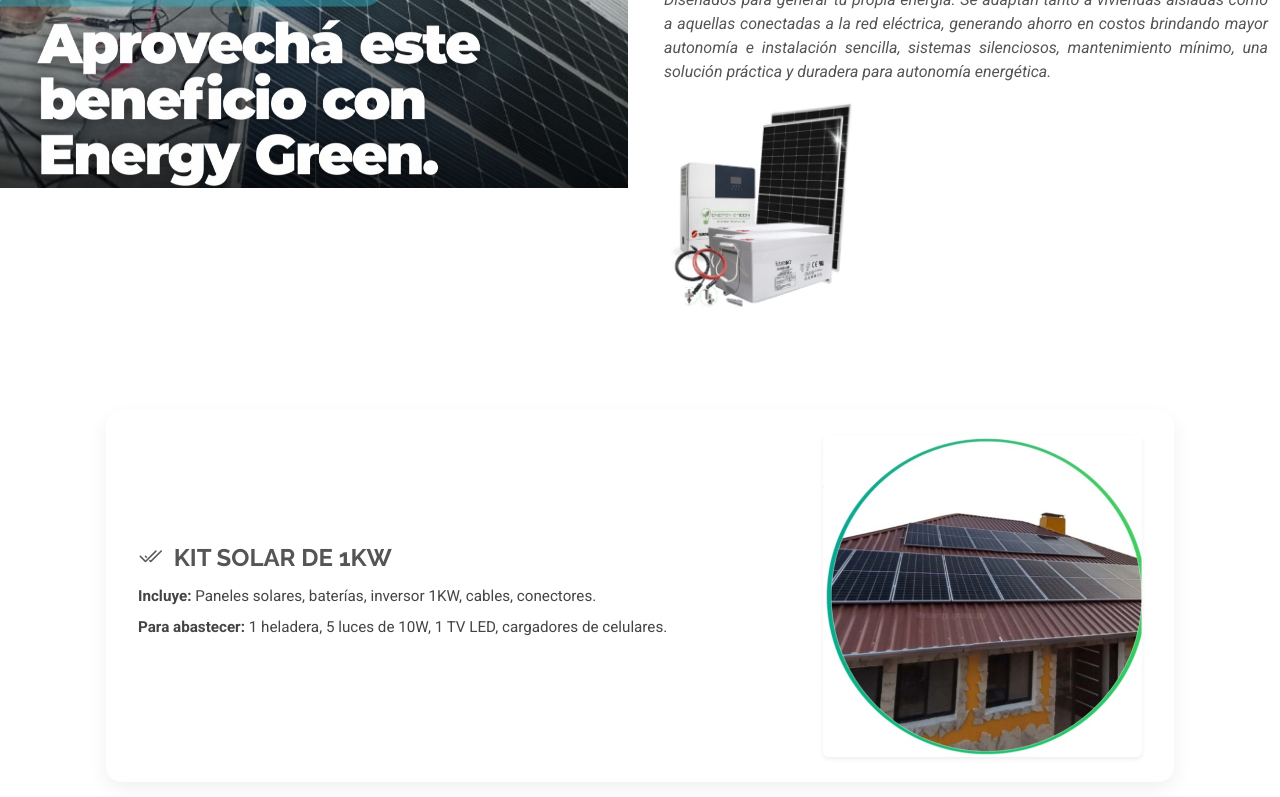
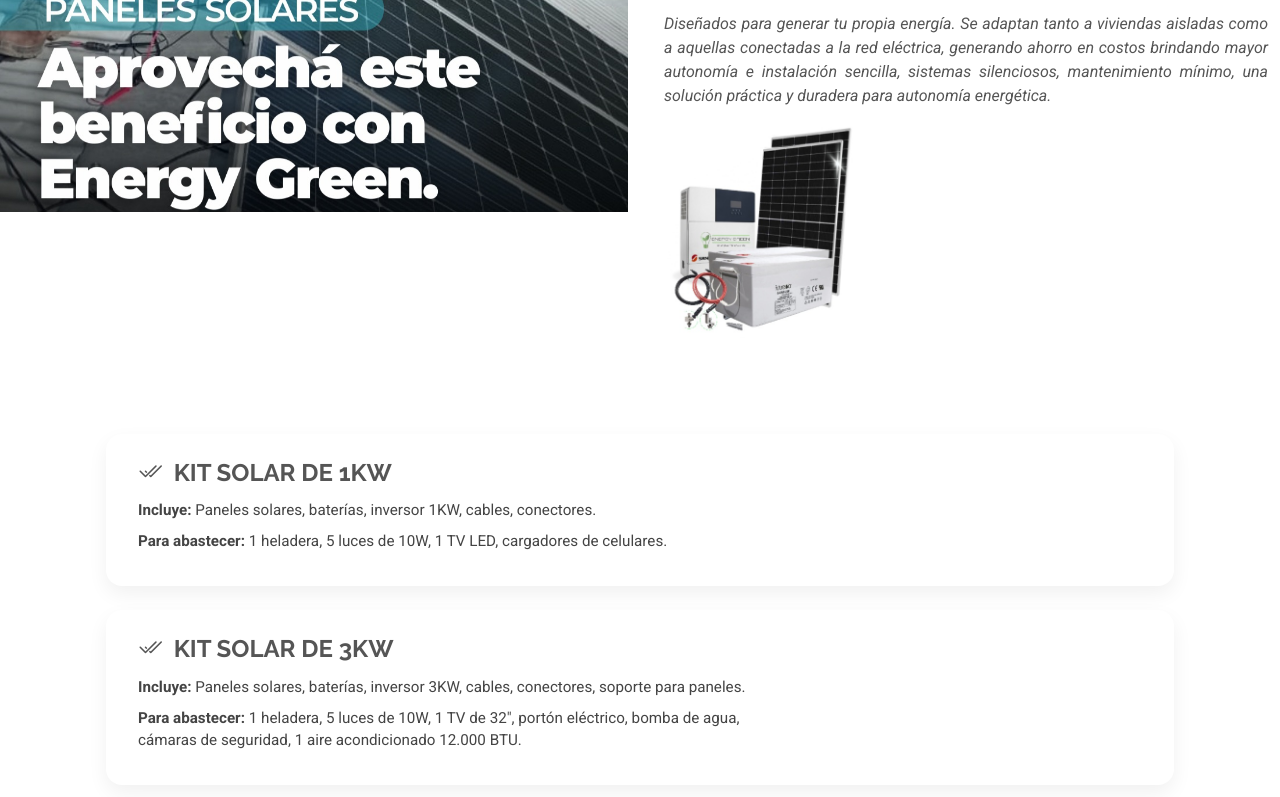
Before and after one commit to yessicaaraceli101/Energy-Green, a plain HTML site: page index.html in a window 1280 px wide. Shown: the part 1975-2772 px from the top of the page. Drawn offline with nearby package versions, Linux system fonts and the dark colour scheme.

Commit message:
actualizadoo

```diff
--- a/index.html
+++ b/index.html
@@ -186,9 +186,9 @@
             </div>
             <p class="small text-muted" style="text-align: justify;">
               Los alumbrados solares son sistemas autónomos que funcionan con energía solar.
-              <strong>CONSIDERACIONES:</strong> Los precios de las luminarias están sujetos a posibles modificaciones, de acuerdo a
-              disponibilidad del mercado. Favor consultar previamente la disponibilidad con un Asesor.
             </p>
+            <strong>CONSIDERACIONES:</strong> Los precios de las luminarias están sujetos a posibles modificaciones, de acuerdo a
+            disponibilidad del mercado. Favor consultar previamente la disponibilidad con un Asesor.
           </div>
         </div>
 
@@ -419,7 +419,6 @@
     <div class="row kit-card align-items-center mb-4" data-aos="fade-up" data-aos-delay="300">
       <!-- Imagen (arriba en móvil, derecha en desktop) -->
       <div class="col-md-4 text-center order-1 order-md-2 mb-3 mb-md-0">
-        <img src="assets/img/solar.jpg" class="img-fluid rounded shadow-sm" alt="Kit solar 1KW">
       </div>
       <!-- Texto -->
       <div class="col-md-8 order-2 order-md-1">
@@ -434,7 +433,6 @@
     <!-- KIT 3KW -->
     <div class="row kit-card align-items-center mb-4" data-aos="fade-up" data-aos-delay="400">
       <div class="col-md-4 text-center order-1 order-md-2 mb-3 mb-md-0">
-        <img src="assets/img/solar.jpg" class="img-fluid rounded shadow-sm" alt="Kit solar 3KW">
       </div>
       <div class="col-md-8 order-2 order-md-1">
         <h4 class="kit-title"><i class="bi bi-check2-all"></i> KIT SOLAR DE 3KW</h4>
@@ -448,7 +446,6 @@
     <!-- KIT 5KW -->
     <div class="row kit-card align-items-center mb-4" data-aos="fade-up" data-aos-delay="500">
       <div class="col-md-4 text-center order-1 order-md-2 mb-3 mb-md-0">
-        <img src="assets/img/solar.jpg" class="img-fluid rounded shadow-sm" alt="Kit solar 5KW">
       </div>
       <div class="col-md-8 order-2 order-md-1">
         <h4 class="kit-title"><i class="bi bi-check2-all"></i> KIT SOLAR DE 5KW</h4>
@@ -458,14 +455,6 @@
         </ul>
       </div>
     </div>
-
-    <!-- Botón final -->
-    <div class="row mb-2">
-      <div class="col-12 text-center">
-        <a href="#mas-info" class="btn btn-success btn-lg">Ver más aquí</a>
-      </div>
-    </div>
-
   </div>
 </section>
 
@@ -687,23 +676,14 @@
     .why-us .icon-wrap i{ font-size: 28px; }
   }
 
-  /* Dark mode opcional si el sitio lo usa */
-  @media (prefers-color-scheme: dark){
-    :root{
-      --ink:#eaf1ea;
-      --muted:#b7c3b7;
-      --card:#111416;
-      --bg-grad: radial-gradient(1200px 600px at 10% -10%, rgba(37,211,102,.07), transparent 40%),
-                 radial-gradient(1000px 500px at 110% 0%, rgba(40,167,69,.05), transparent 45%),
-                 linear-gradient(180deg, #0d1210 0%, #0b100d 100%);
-    }
     .why-us .feature-card{
       border-color: rgba(255,255,255,.06);
       box-shadow:
         0 10px 24px rgba(0,0,0,.55),
         0 1px 0 rgba(255,255,255,.03) inset;
     }
-  }
+
+
 </style>
 
 <!-- Services Section (imágenes completas, responsive, título en verde) -->
```
